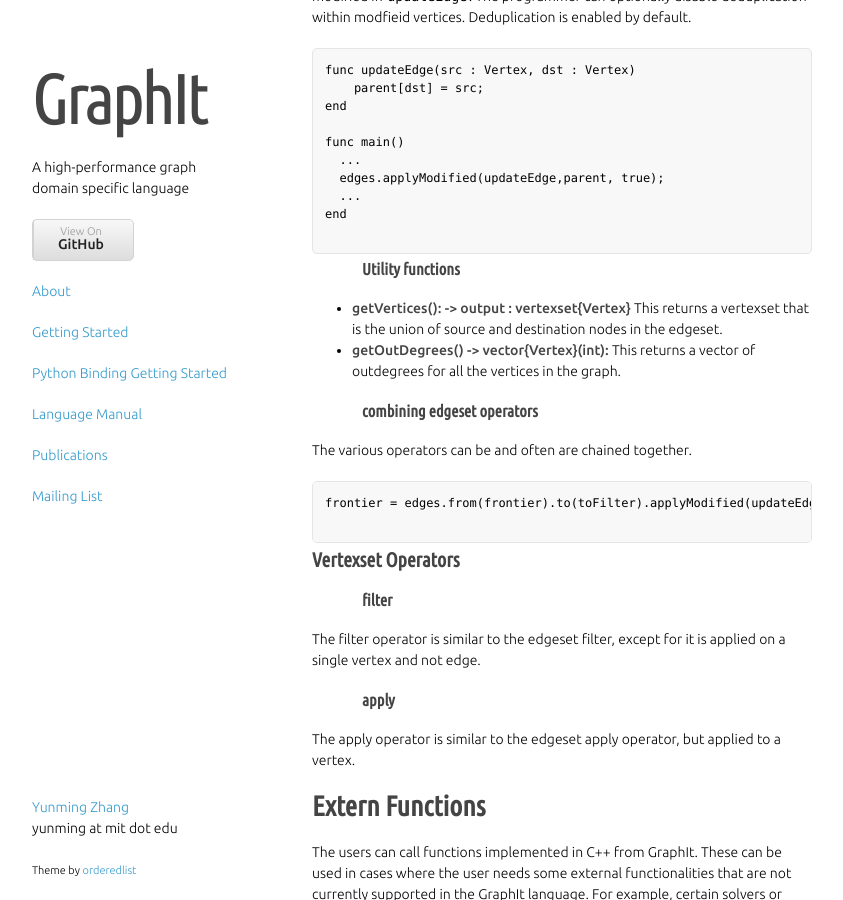
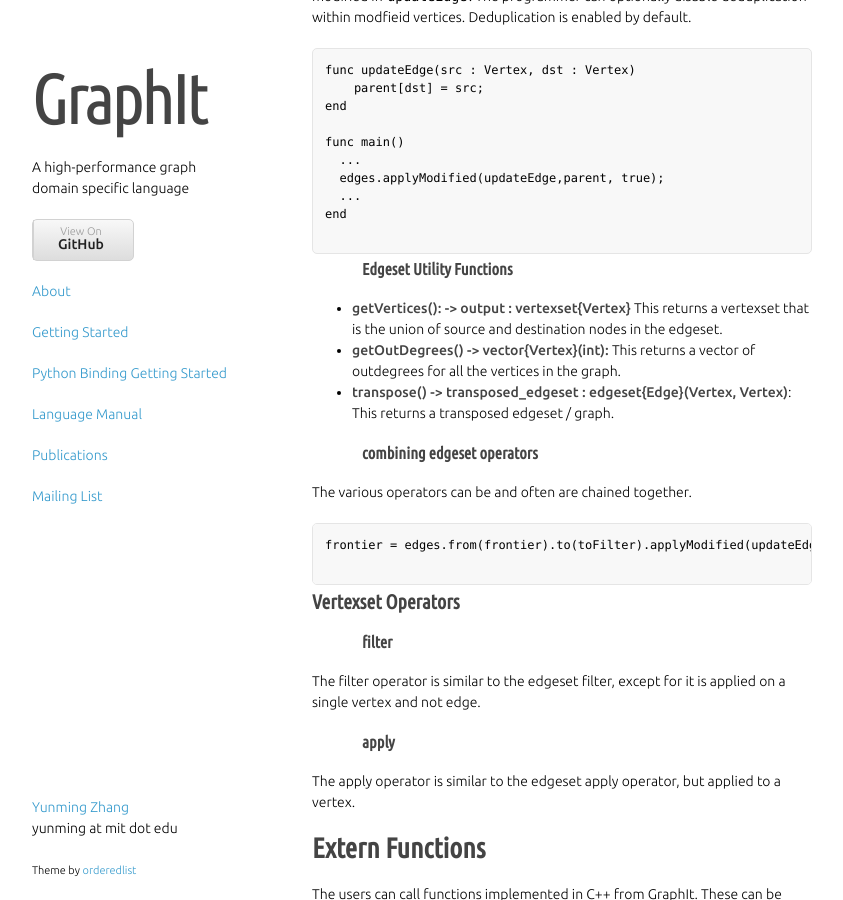
Before and after one commit to yunmingzhang17/yunmingzhang17.github.io, a Jekyll site: the page built from language.md, in a window 1280 px wide and 900 px high, scrolled down 5745 px. Shown: the whole window, without its empty margins (218-1061 px from the left). Built offline with Jekyll 4.4.1, drawn with Linux system fonts in a browser that asks for light colours; nearby versions of some CDN libraries; some web fonts are replaced; library files that are not in the unit come from our copies; some of the changed text lies outside the part shown.

Commit message:
adding documentation for transpose

````diff
--- a/language.md
+++ b/language.md
@@ -272,10 +272,11 @@
 
 ```
 
-### Utility functions
+### Edgeset Utility Functions
 
 * __getVertices(): -> output : vertexset{Vertex}__ This returns a vertexset that is the union of source and destination nodes in the edgeset.
 * __getOutDegrees() -> vector{Vertex}(int):__ This returns a vector of outdegrees for all the vertices in the graph.
+* __transpose() -> transposed_edgeset : edgeset{Edge}(Vertex, Vertex)__: This returns a transposed edgeset / graph.
 
 ### combining edgeset operators
 
````
Also changed, not shown: 1 other file.
